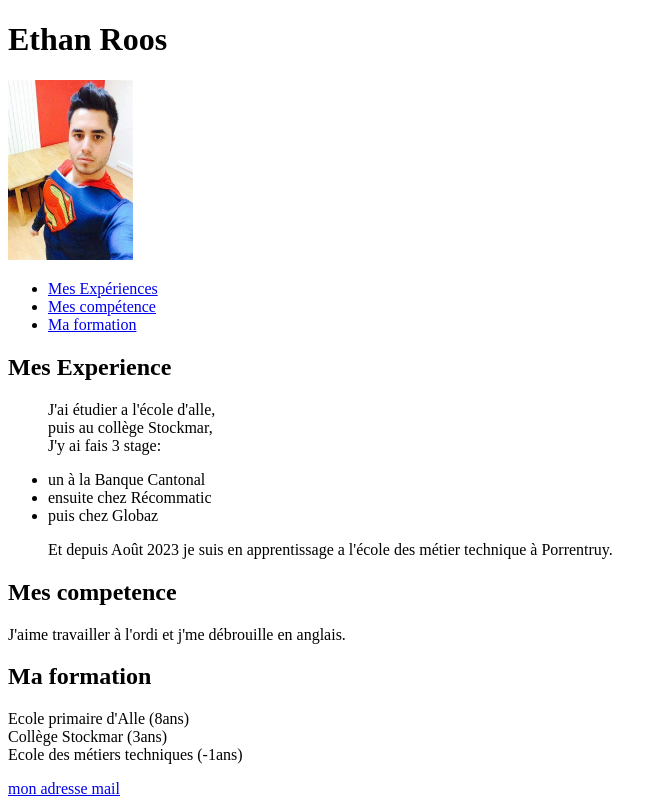
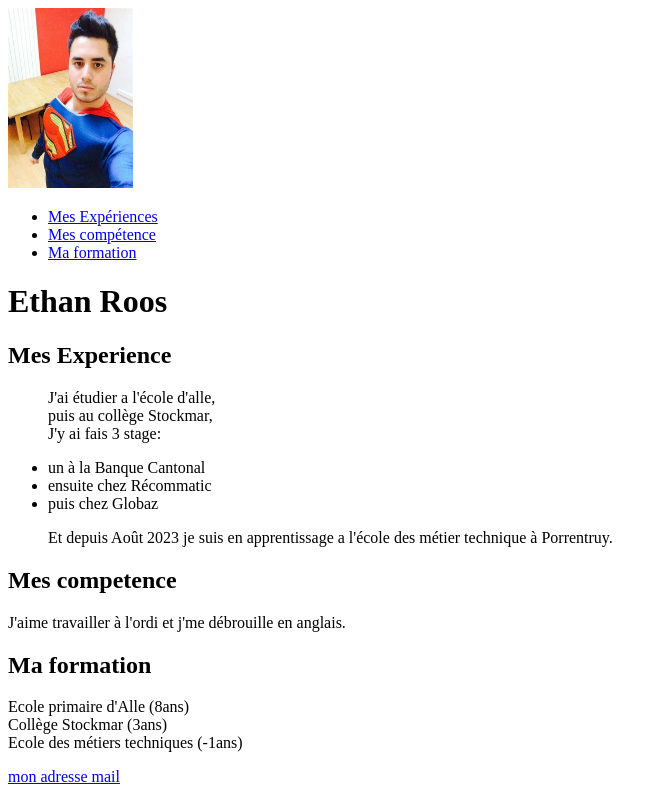
Before and after one commit to divtec-cejef/cv-01-html-EthanRoos1015, a plain HTML site: page index.html in a window 1280 px wide. Shown: the whole page, without its empty margins (0-664 px from the left). Drawn offline with Linux system fonts and the light colour scheme.

Commit message:
Corrections SFA

```diff
--- a/index.html
+++ b/index.html
@@ -2,32 +2,47 @@
 <html lang="en">
 <head>
     <meta charset="UTF-8">
-
+    <meta name="viewport" content="width=device-width, initial-scale=1.0">
     <title>CV d'Ethan Roos</title>
+    <!-- MANQUE ICON -->
+    <!-- MANQUE CSS -->
 </head>
 <body>
-    <h1>Ethan Roos</h1>
-    <img src="img/doigby.jpg" height="180" width="125"/><br></body>
+<header>
+    <img src="img/doigby.jpg" height="180" width="125"/><br>
+    <nav>
         <ul>
             <li><a href="#">Mes Expériences</a></li>
-    <li><a href="#">Mes compétence</a></li>
+            <li><a href="#comp">Mes compétence</a></li>
             <li><a href="#">Ma formation</a></li>
         </ul>
+    </nav>
+</header>
+<main>
+
+    <h1>Ethan Roos</h1>
+
     <h2><a id="Mes Experience"></a>Mes Experience</h2>
     <ul>
+
         <p>J'ai étudier a l'école d'alle,<br>
             puis au collège Stockmar,<br>
             J'y ai fais 3 stage:
             <li> un à la Banque Cantonal</li>
             <li>ensuite chez Récommatic</li>
-    <li>puis chez Globaz</p></li>
-    <p>Et depuis Août 2023 je suis en apprentissage a l'école des métier technique à Porrentruy.</p>
+            <li>puis chez Globaz
+        </p>
+        </li>
+        <p>Et depuis Août 2023 je suis en apprentissage a l'école des métier
+            technique à Porrentruy.</p>
     </ul>
-<h2><a id="Mes competence"></a>Mes competence</h2>
+    <h2 id="comp">Mes competence</h2>
     <p>J'aime travailler à l'ordi et j'me débrouille en anglais.</p>
     <h2><a id="Ma formation"></a>Ma formation</h2>
     <p>Ecole primaire d'Alle (8ans)<br>Collège Stockmar (3ans)<br>
         Ecole des métiers techniques (-1ans)</p>
 
+</main>
 <footer><a href="mailto:Ethan.Roos@divtec.ch">mon adresse mail</a></footer>
+</body>
 </html>
```
Lines whose indentation alone changed are shown as unchanged.
